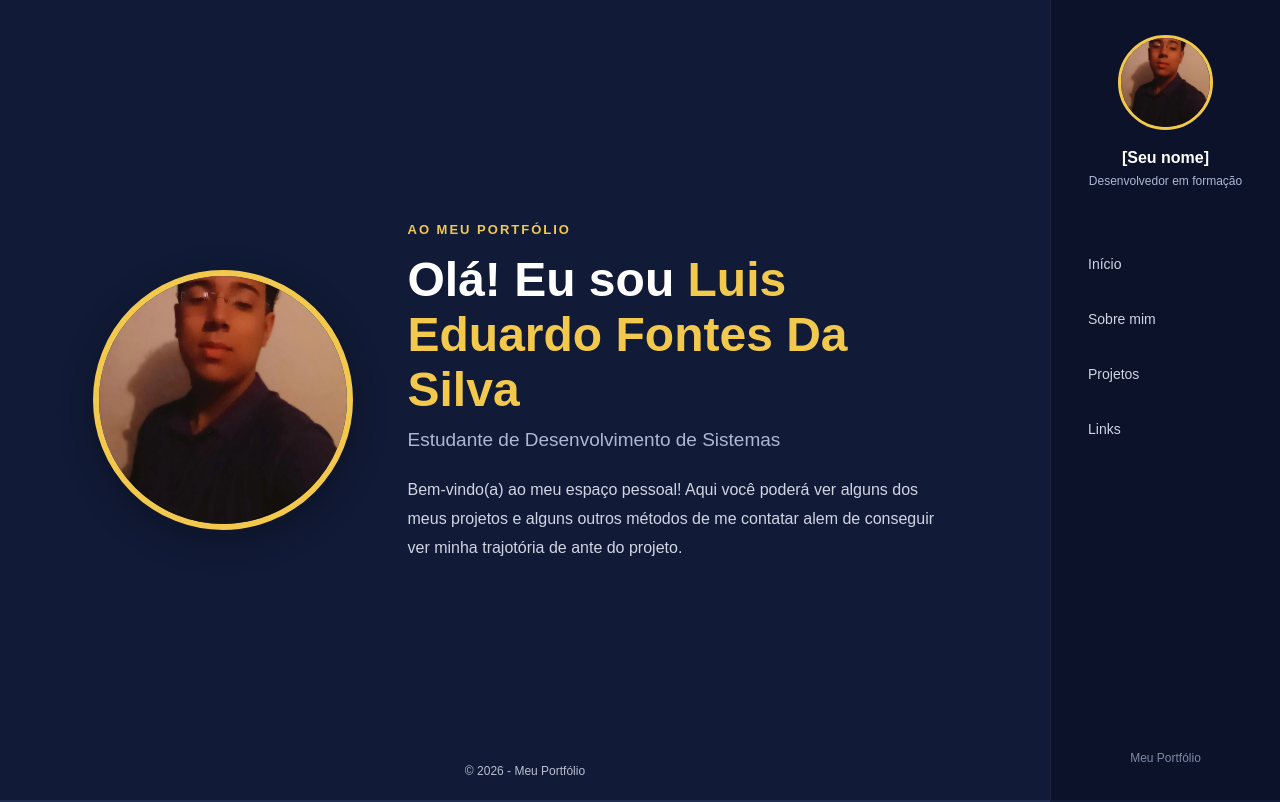
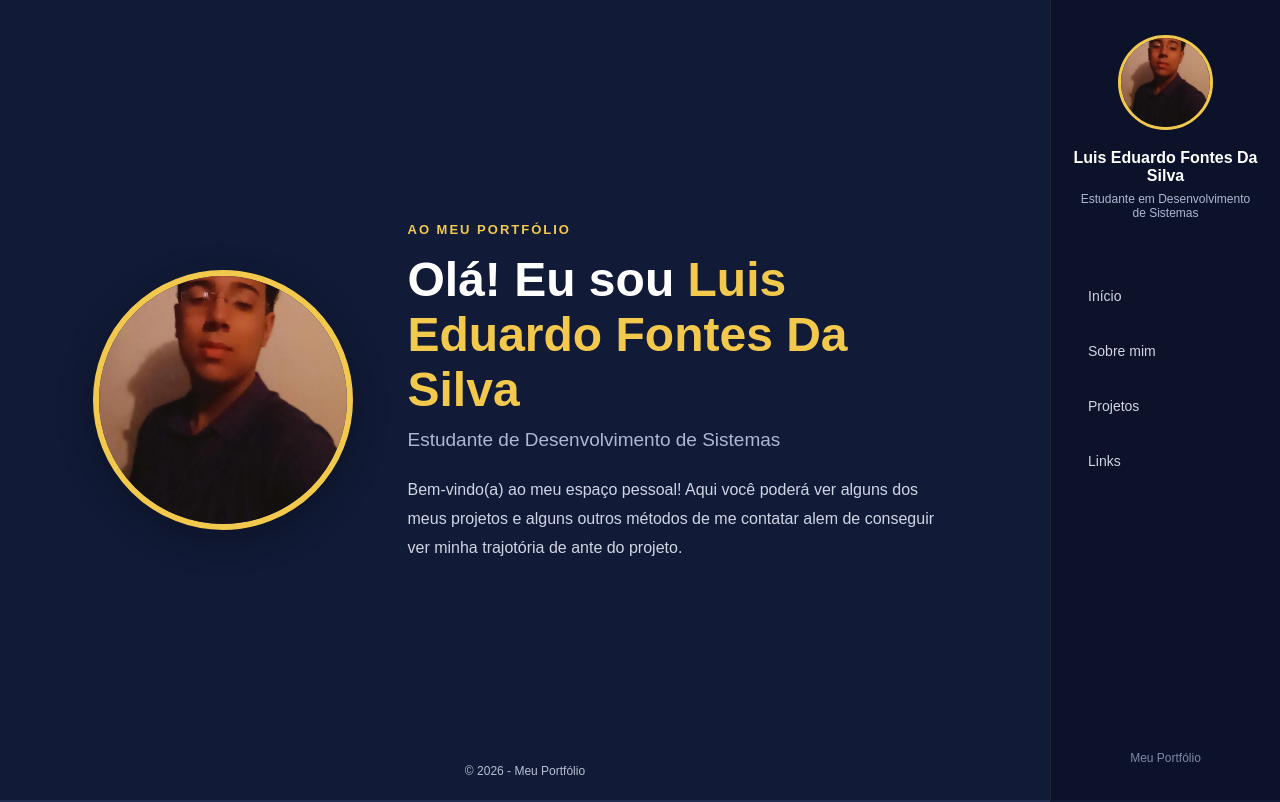
Before and after one commit to luig1b/Portfolio-Pessoal, a plain HTML site: page index.html in a window 1280 px wide. Shown: the top 802 px of the page. Drawn offline with Linux system fonts and the light colour scheme.

Commit message:
correção

```diff
--- a/index.html
+++ b/index.html
@@ -6,6 +6,7 @@
     <meta name="viewport" content="width=device-width, initial-scale=1.0">
     <title>Meu Portfólio</title>
     <link rel="stylesheet" href="styles.css">
+
 </head>
 
 <body>
@@ -91,7 +92,7 @@
         <section id="links" class="section links">
 
             <div class="links-content">
-                <p class="section-subtitle">REDES SOCÍAIS</p>
+                <p class="section-subtitle">REDES SOCIAIS</p>
 
                 <h2>Meus links</h2>
 
@@ -145,8 +146,8 @@
 
         <div class="sidebar-profile">
             <img src="imagens/perfil.jpg" alt="Foto de perfil">
-            <h3>[Seu nome]</h3>
-            <p>Desenvolvedor em formação</p>
+            <h3>Luis Eduardo Fontes Da Silva</h3>
+            <p>Estudante em Desenvolvimento de Sistemas</p>
         </div>
 
         <nav class="navigation">
```
